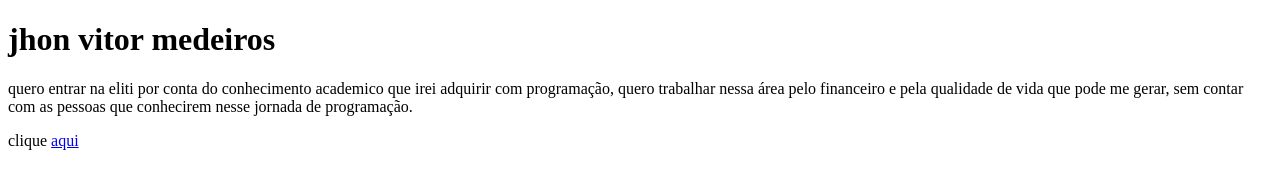
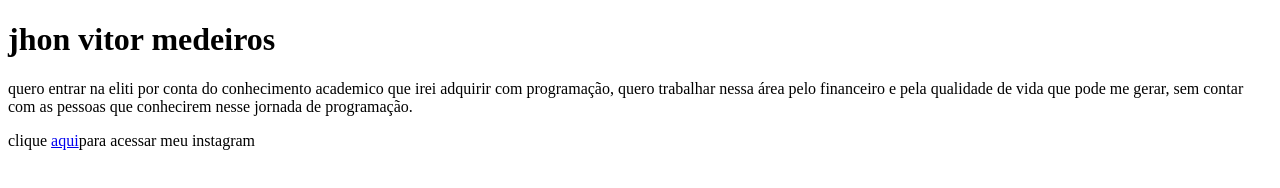
Before and after one commit to Jhones17/DESAFIO-ELITI, a plain HTML site: page index.html in a window 1280 px wide. Drawn offline with Linux system fonts and the light colour scheme.

Commit message:
Atualizar o index.html

```diff
--- a/index.html
+++ b/index.html
@@ -5,6 +5,6 @@
 <p>quero entrar na eliti por conta do conhecimento academico que irei adquirir com programação, quero trabalhar nessa área
     pelo financeiro e pela qualidade de vida que pode me gerar, sem contar com as pessoas que conhecirem nesse jornada de programação.</p>
 
-    <p> clique <a href="https://www.instagram.com/jhonestoker/">aqui</a para acessar meu instagram</p>
+    <p> clique <a href="https://www.instagram.com/jhonestoker/">aqui</a>para acessar meu instagram</p>
 </body>
 </html>
```
